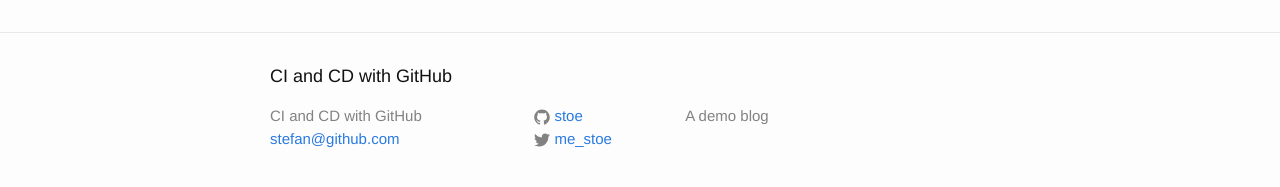
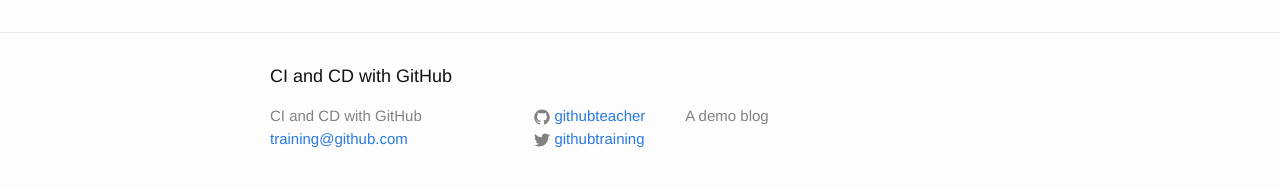
Before and after one commit to campoy/ci-cd-workshop, a Jekyll site: the page built from about.md, in a window 1280 px wide. Shown: the part 402-589 px from the top of the page. Built offline with Jekyll 4.4.1, drawn with Linux system fonts in a browser that asks for light colours.

Commit message:
Change _config.yml to GitHub Teacher

```diff
--- a/_config.yml
+++ b/_config.yml
@@ -1,11 +1,11 @@
 # Site settings
 title: CI and CD with GitHub
 description: A demo blog
-email: stefan@github.com
-twitter_username: me_stoe
-github_username:  stoe
+email: training@github.com
+twitter_username: githubtraining
+github_username:  githubteacher
 baseurl:
-url: https://ci-cd-workshop.herokuapp.com
+url: https://githubteacher-ci-cd-workshop.herokuapp.com
 destination: site_content
 exclude: [ 'vendor' ]
 
```
